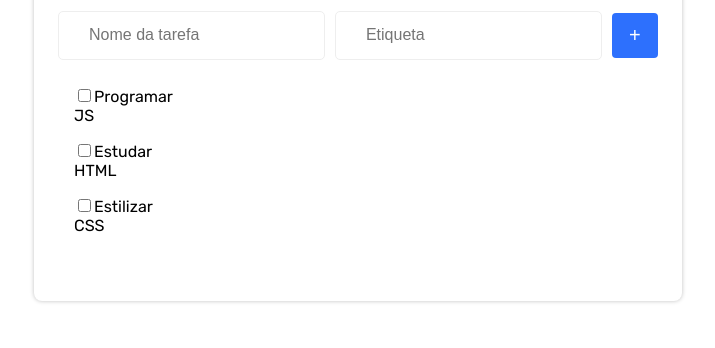
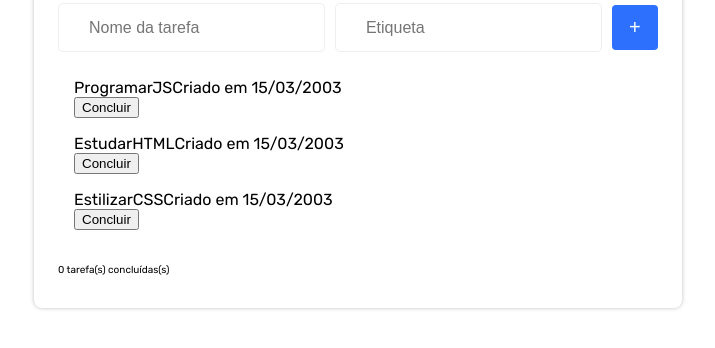
Before and after one commit to GabrielEnzoMurai/RID01234_Desafio03, a plain HTML site: page index.html in a window 1280 px wide. Shown: the part 292-640 px from the top of the page, without its empty margins (282-997 px from the left). Drawn offline with Linux system fonts and the light colour scheme.

Commit message:
index.js completed

```diff
--- a/index.html
+++ b/index.html
@@ -7,7 +7,6 @@
     <link rel="preconnect" href="https://fonts.googleapis.com">
     <link rel="preconnect" href="https://fonts.gstatic.com" crossorigin>
     <link href="https://fonts.googleapis.com/css2?family=Rubik:ital,wght@0,300..900;1,300..900&display=swap" rel="stylesheet">
-    <script src="./index.js"></script>
     <title>Gerenciador de Tarefas</title>
 </head>
 <body>
@@ -17,18 +16,18 @@
             <form id="create-task-form">
                 <input
                 type="text"
-                id="NomeDaTarefa"
+                id="nomeDaTarefa"
                 placeholder="Nome da tarefa"
                 class="input-form"
                 />
                 <input
                 type="text"
-                id="Etiqueta"
+                id="etiqueta"
                 aria-label="Etiqueta"
                 placeholder="Etiqueta"
                 class="input-form"
                 />
-                <button type="submit" id="save-task" class="add-task-button">+</button>
+                <button id="save-task" class="add-task-button">+</button>
             </form>
         </section>
         <section class="task-list">
@@ -36,5 +35,6 @@
         </section>
         <footer id="footer-section"></footer>
     </main>
+    <script src="./index.js"></script>
 </body>
 </html>
--- a/index.js
+++ b/index.js
@@ -1,48 +1,92 @@
 let tasks = [
-    {id: 1, taskName: 'Programar', label: 'JS', checked: false},
-    {id: 1, taskName: 'Estudar', label: 'HTML', checked: false},
-    {id: 1, taskName: 'Estilizar', label: 'CSS', checked: false},
+    {id: 1, taskName: 'Programar', label: 'JS', checked: false, createdAt: '15/03/2003'},
+    {id: 2, taskName: 'Estudar', label: 'HTML', checked: false, createdAt: '15/03/2003'},
+    {id: 3, taskName: 'Estilizar', label: 'CSS', checked: false, createdAt: '15/03/2003'},
 ]
 
-const getCheckboxInput = ({id, taskName, label, checked}) => {
-    const checkbox = document.createElement('input')
-    const taskContent = document.createElement('label')
-    const labelContent = document.createElement('label')
+const completedCount = () => {
+    const completedCount = tasks.filter(task => task.checked).length
+    document.getElementById('footer-section').textContent = `${completedCount} tarefa(s) concluídas(s)`
+}
+
+const getCheckboxInput = ({ id, taskName, label, checked, createdAt }) => {
     const mainDiv = document.createElement('div')
-    const subDiv = document.createElement('div')
-    const checkboxId = `${id}-checkbox`
+    mainDiv.classname = 'task-div'
 
-    checkbox.type = 'checkbox'
-    checkbox.id = checkboxId
-    checkbox.checked = checked
+    const taskInfo = document.createElement('div')
+    taskInfo.classname = 'task-info-div'
 
-    taskContent.textContent = taskName
-    taskContent.htmlFor = checkboxId
+    const taskNameElement = document.createElement('span')
+    taskNameElement.textContent = taskName
 
-    labelContent.textContent = label
+    const labelElement = document.createElement('span')
+    labelElement.className = 'task-label'
+    labelElement.textContent = label
 
-    mainDiv.className = 'checkbox-taskContent-container'
+    const createdAtElement = document.createElement('span')
+    createdAtElement.className = 'task-date'
+    createdAtElement.textContent = `Criado em ${createdAt}`
 
-    subDiv.className = 'labelContent-container'
+    const completeButtton = document.createElement('button')
+    completeButtton.className = 'complete-button'
+    completeButtton.textContent = checked ? '✔' : 'Concluir'
+    completeButtton.onclick = () => {
+        tasks = tasks.map(task =>
+            task.id === id ? {...task, checked: !task.checked} : task
+        );
+        renderTasks();
+    };
 
-    mainDiv.appendChild(checkbox)
-    mainDiv.appendChild(taskContent)
-    subDiv.appendChild(labelContent)
-    mainDiv.appendChild(subDiv)
+    taskInfo.appendChild(taskNameElement)
+    taskInfo.appendChild(labelElement)
+    taskInfo.appendChild(createdAtElement)
+
+    mainDiv.appendChild(taskInfo)
+    mainDiv.appendChild(completeButtton)
+
+    if (checked) {
+        taskNameElement.style.textDecoration = 'line-through'
+        completeButtton.disabled = true
+    }
 
     return mainDiv
 }
 
-window.onload = function() {
-    tasks.forEach((task) => {
-        const checkbox = getCheckboxInput(task)
+const renderTasks = () => {
+    const list = document.getElementById('item-list');
+    list.innerHTML = '';
+    tasks.forEach (task => {
+        const taskItem = getCheckboxInput(task);
+        const listItem = document.createElement('li');
+        listItem.appendChild(taskItem);
+        list.appendChild(listItem);
+    });
+    completedCount();
+};
 
-        const list = document.getElementById('item-list');
-        const toDo = document.createElement('li');
+document.addEventListener('DOMContentLoaded', () => {
+    document.getElementById('save-task').onclick = () => {
+        const taskName = document.getElementById('nomeDaTarefa').value;
+        const taskLabel = document.getElementById('etiqueta').value;
 
-        toDo.id = task.id;
-        toDo.appendChild(checkbox)
+        if (taskName && taskLabel) {
+            const newTask = {
+                id: tasks.length + 1,
+                taskName,
+                label: taskLabel,
+                checked: false,
+                createdAt: new Date().toLocaleDateString('pt-BR'),
+            }
+            tasks.push(newTask);
 
-        list.appendChild(toDo);
-    })
-}
+            renderTasks();
+
+            document.getElementById('nomeDaTarefa').value = '';
+            document.getElementById('etiqueta').value = '';
+
+        };
+    };
+});
+
+
+window.onload = renderTasks;
```
